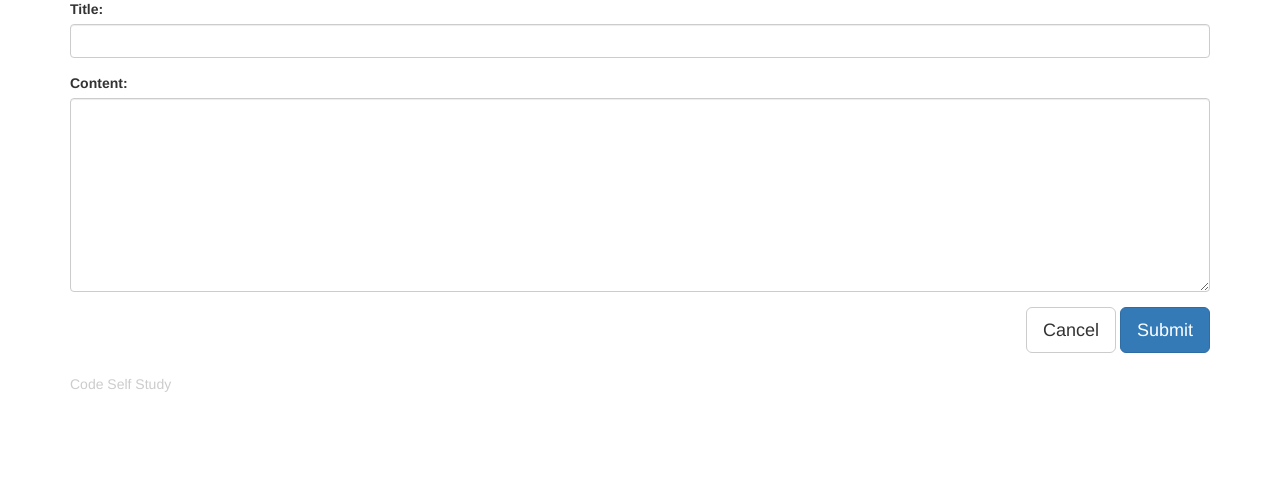
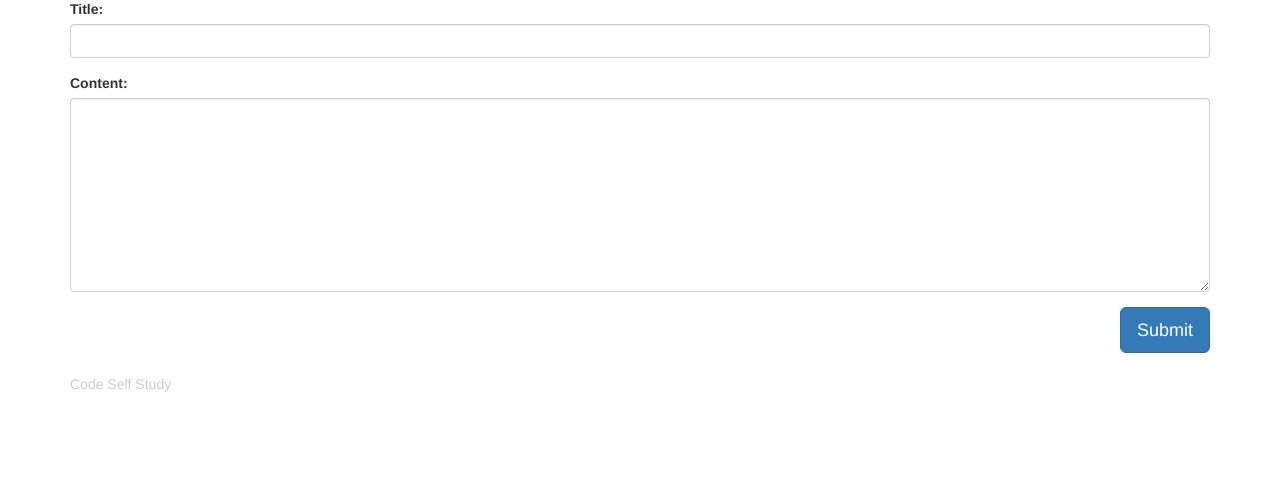
Before and after one commit to codeselfstudy/codeselfstudy_flask, a Flask app: template app/codeselfstudy/templates/add_post.html in a window 1280 px wide. Shown: the part 82-579 px from the top of the page. Run offline with Flask 2, Linux system fonts and the light colour scheme; the template is opened without the code that fills it, so the values that code supplies are empty; some libraries are stand-ins or nearby versions.

Commit message:
Remove cancel button. It's probably too dangerous.

```diff
--- a/app/codeselfstudy/templates/add_post.html
+++ b/app/codeselfstudy/templates/add_post.html
@@ -15,8 +15,6 @@
         </div>
         <div class="form-group">
             <div class="pull-right">
-                {# TODO: change tab order #}
-                <button class="btn btn-default btn-lg" type="reset">Cancel</button>
                 <button class="btn btn-primary btn-lg"type="submit">Submit</button>
             </div>
         </div>
```
